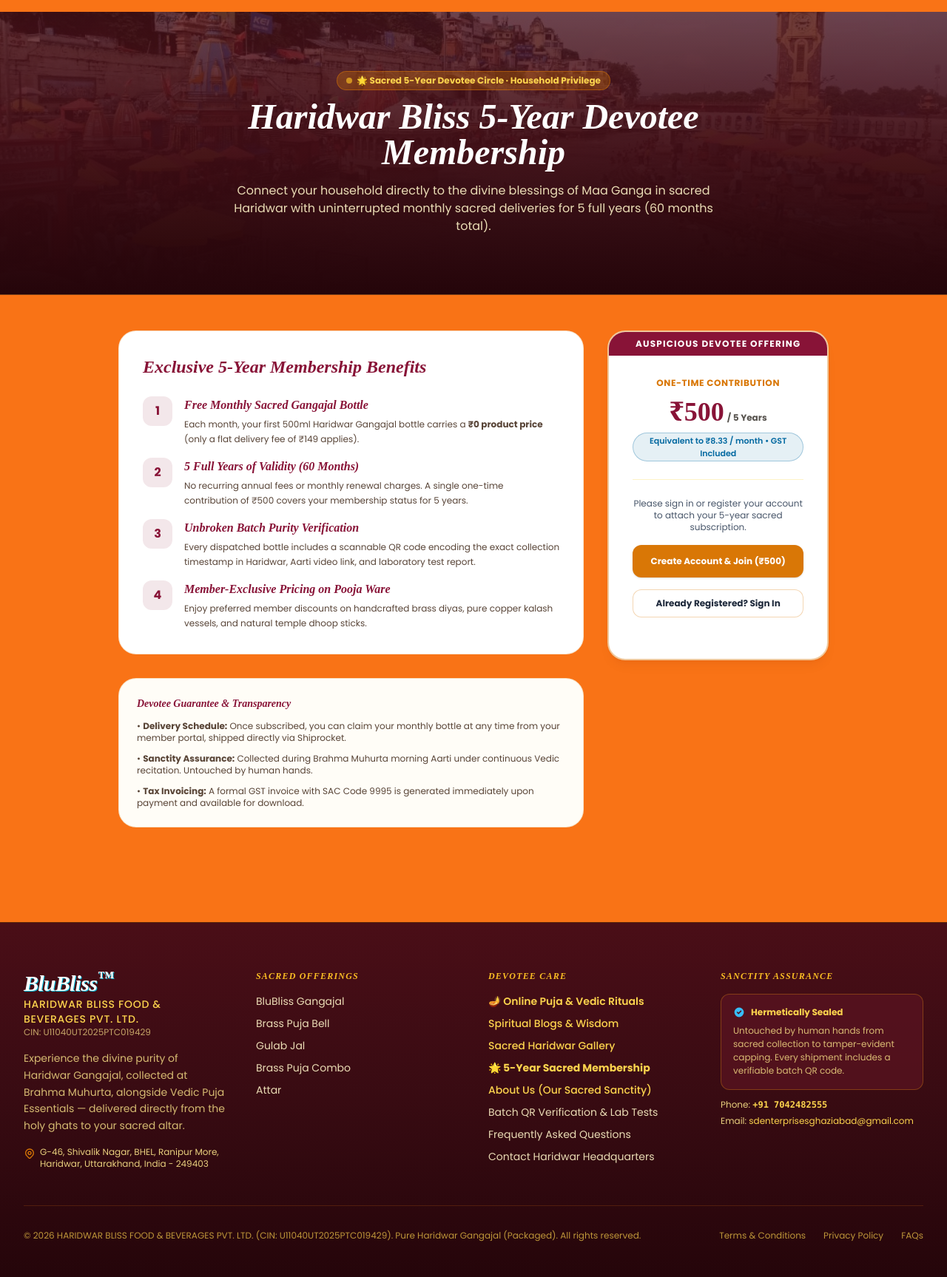
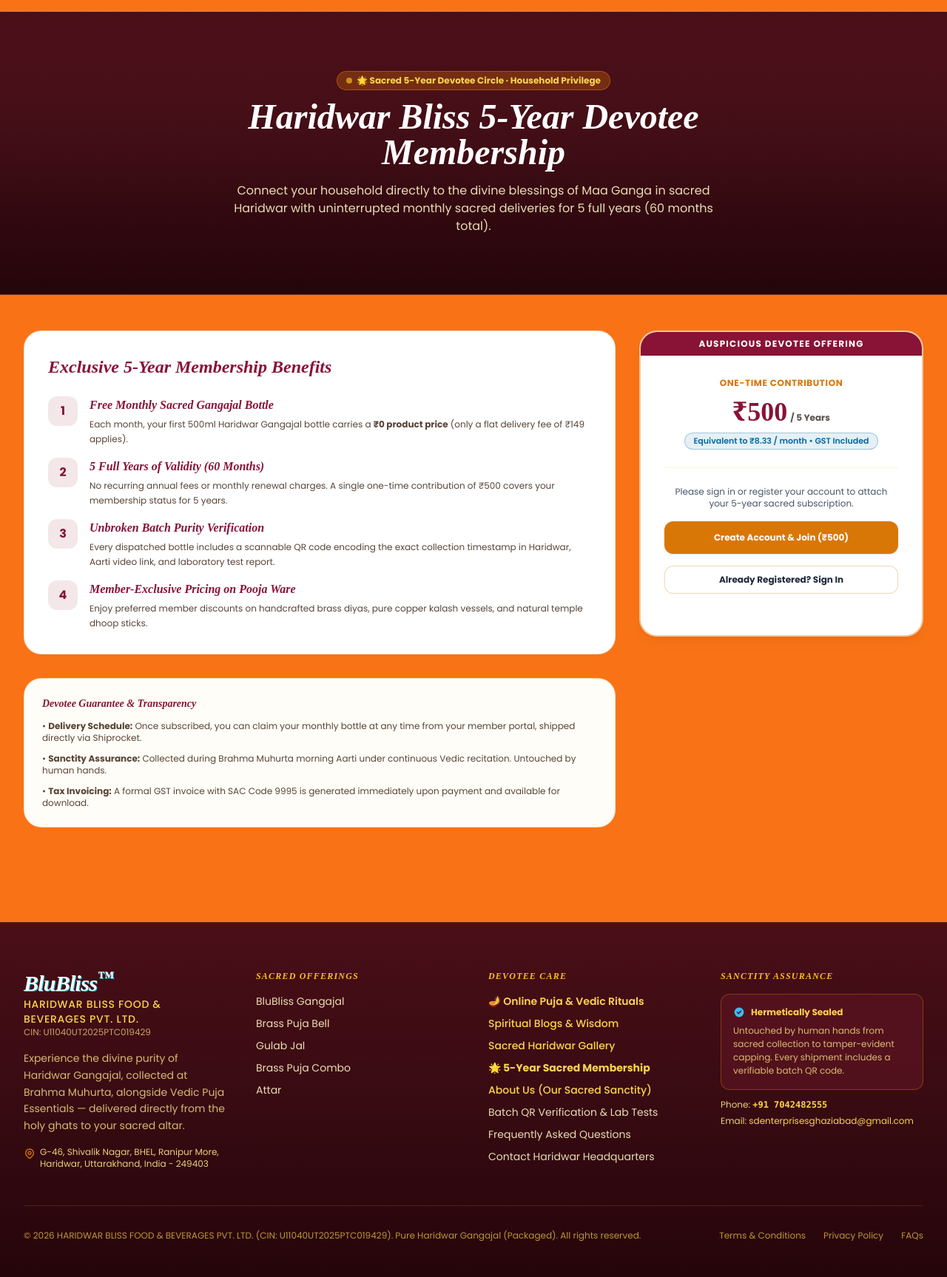
Before and after one commit to Avinash-cloud/hwd, a Laravel app: page /membership/join in a window 1280 px wide. Shown: the part 158-1885 px from the top of the page at 74% size. Run offline with Laravel 12, Linux system fonts and the light colour scheme; data that the repository does not hold is empty; style sheets or scripts are compiled from the project's sources; some libraries are stand-ins or nearby versions; some web fonts are replaced.

Commit message:
fix: update layout and comment out unused image in join view

```diff
--- a/resources/views/membership/join.blade.php
+++ b/resources/views/membership/join.blade.php
@@ -1,8 +1,8 @@
 <x-app-layout>
     <div class="relative bg-gradient-to-b from-[#4A0E17] via-[#5C1521] to-[#380B12] text-white overflow-hidden py-14 sm:py-20 border-b border-amber-400/30">
-        <img src="{{ asset('images/haridwar-panorama-clocktower.jpg') }}"
+        <!-- <img src="{{ asset('images/haridwar-panorama-clocktower.jpg') }}"
              alt="Haridwar Ganga Temples"
-             class="absolute inset-0 w-full h-full object-cover opacity-25 object-center">
+             class="absolute inset-0 w-full h-full object-cover opacity-25 object-center"> -->
         <div class="absolute inset-0 bg-gradient-to-t from-[#25050A] via-[#380B12]/80 to-transparent"></div>
 
         <div class="relative max-w-4xl mx-auto px-4 sm:px-6 lg:px-8 text-center">
@@ -20,7 +20,7 @@
         </div>
     </div>
 
-    <div class="max-w-5xl mx-auto px-4 sm:px-6 lg:px-8 py-12"
+    <div class="max-w-7xl mx-auto px-4 sm:px-6 lg:px-8 py-12"
          x-data="{
              termsAccepted: false,
              termsModalOpen: false,
```
